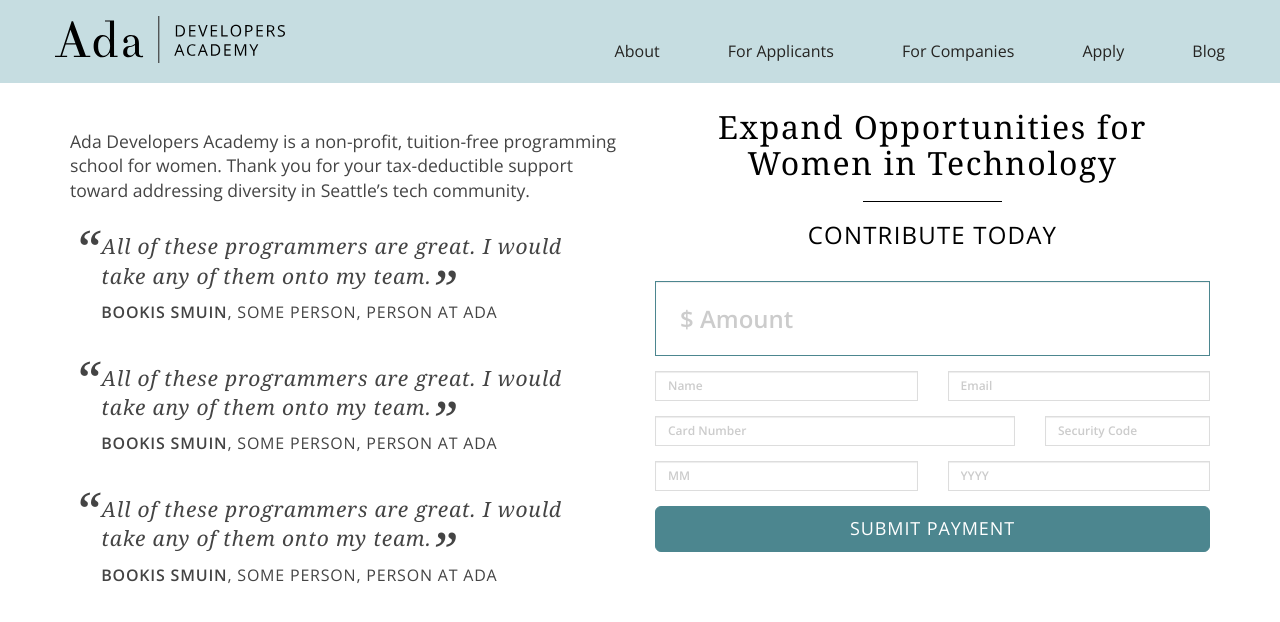
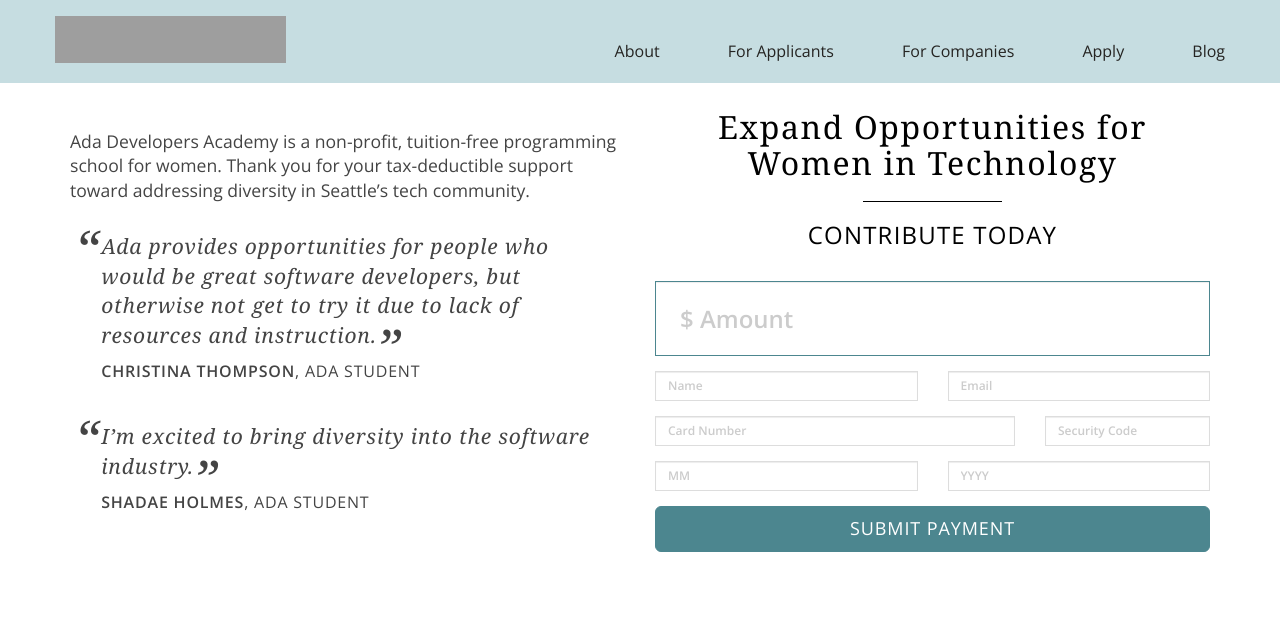
Before and after one commit to Ada-Developers-Academy/ada-donate-old, a Flask app: page / in a window 1280 px wide. Shown: the top 622 px of the page. Run offline with Flask 2, Linux system fonts and the light colour scheme; some libraries are stand-ins or nearby versions; grey boxes are pictures that could not be loaded.

Commit message:
added quotes

```diff
--- a/templates/index.html
+++ b/templates/index.html
@@ -8,18 +8,13 @@
       </p>
 
       <blockquote>
-        <p>All of these programmers are great. I would take any of them onto my team.</p>
-        <cite><strong>Bookis Smuin</strong>, Some Person, Person at Ada</cite>
+        <p>Ada provides opportunities for people who would be great software developers, but otherwise not get to try it due to lack of resources and instruction.</p>
+        <cite><strong>Christina Thompson</strong>, Ada Student</cite>
       </blockquote>
 
       <blockquote>
-        <p>All of these programmers are great. I would take any of them onto my team.</p>
-        <cite><strong>Bookis Smuin</strong>, Some Person, Person at Ada</cite>
-      </blockquote>
-
-      <blockquote>
-        <p>All of these programmers are great. I would take any of them onto my team.</p>
-        <cite><strong>Bookis Smuin</strong>, Some Person, Person at Ada</cite>
+        <p>I’m excited to bring diversity into the software industry.</p>
+        <cite><strong>Shadae Holmes</strong>, Ada Student</cite>
       </blockquote>
 
     </div>
```
Also changed, not shown: templates/thank_you.html (+24 -0 lines), README.md, static/images/brand-logo.svg (deleted).
